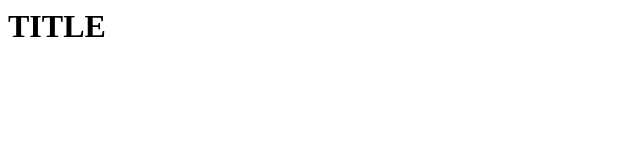
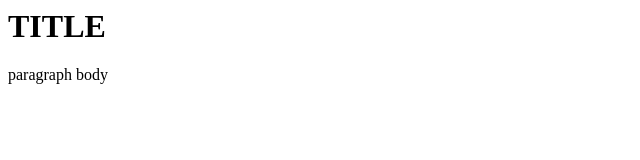
Before and after one commit to aiskingstud/vizstudio, a plain HTML site: page index.html in a window 1280 px wide. Shown: the full height of the page, 0-640 px from the left. Drawn offline with Linux system fonts and the light colour scheme.

Commit message:
Changed index.html

```diff
--- a/index.html
+++ b/index.html
@@ -1,5 +1,6 @@
 <html>
 <body>
 <h1>TITLE</h1>
+<p>paragraph body</p>
 </body>
 </html>
```
Also changed, not shown: commands_1.png (added), index.png (added).
